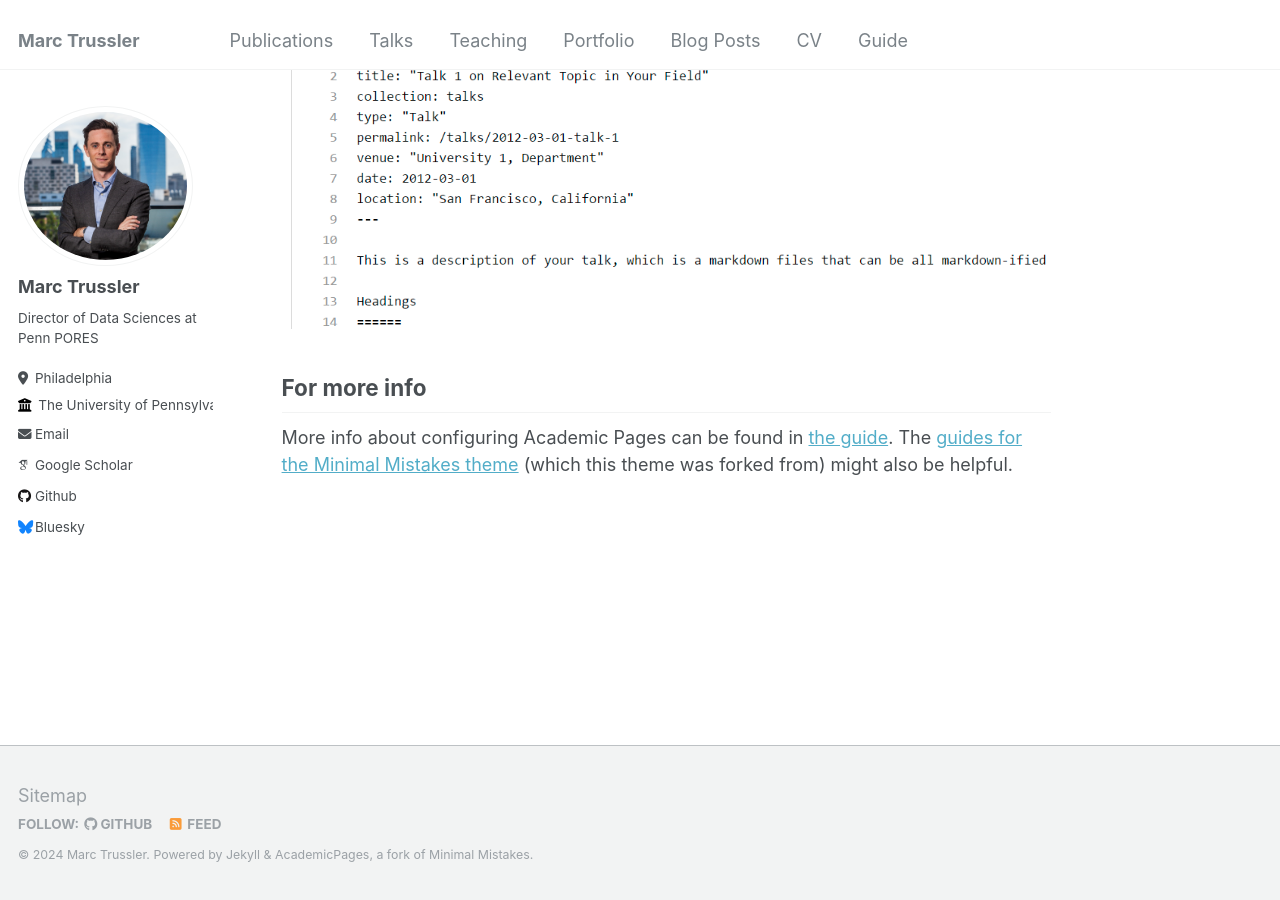
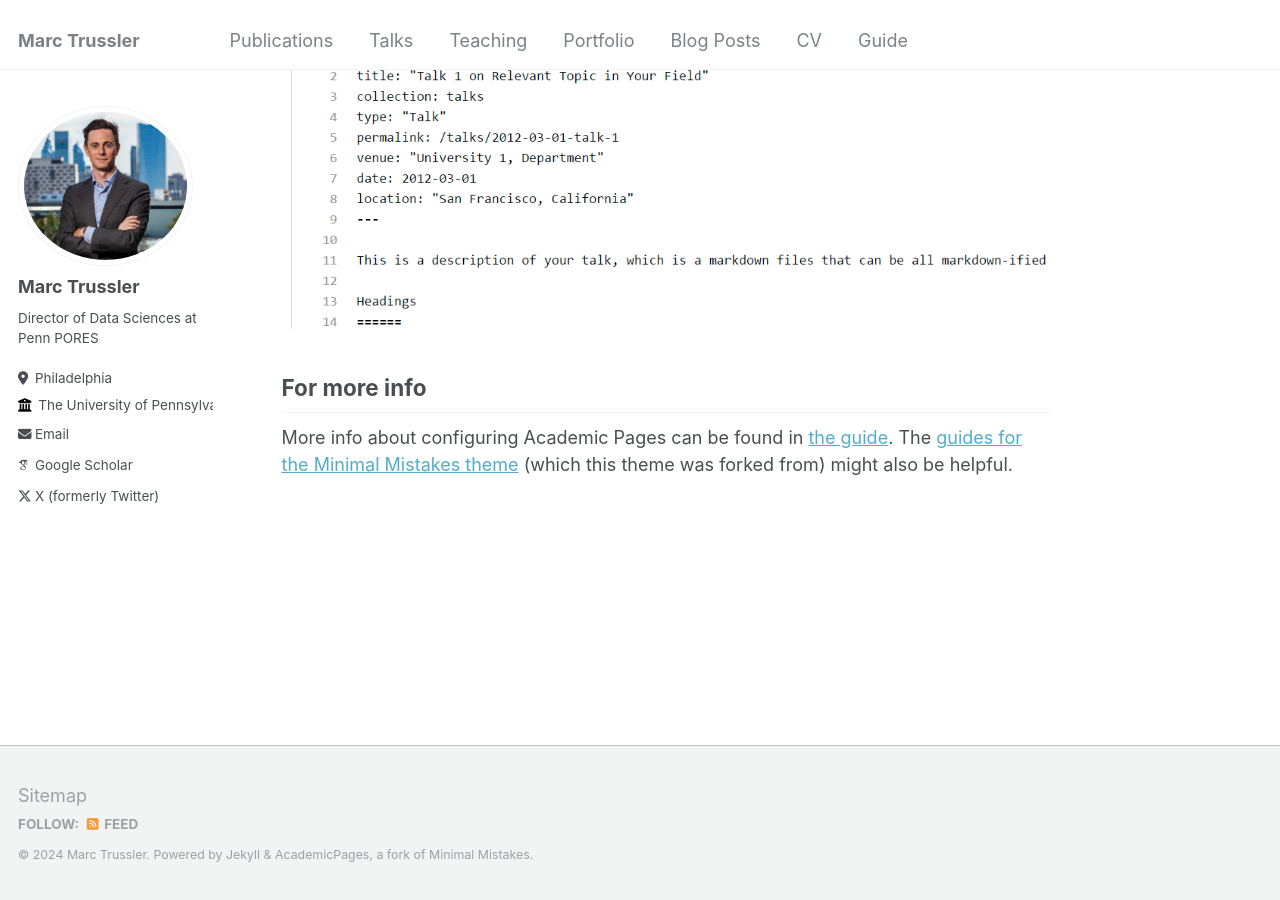
Before and after one commit to marctrussler/marctrussler.github.io, a Jekyll site: the page built from _pages/about.md, in a window 1280 px wide and 900 px high, scrolled down 2660 px. Built offline with Jekyll 4.4.1, drawn with Linux system fonts in a browser that asks for light colours; some web fonts are replaced.

Commit message:
Update _config.yml

```diff
--- a/_config.yml
+++ b/_config.yml
@@ -11,7 +11,7 @@ locale                   : "en-US"
 title                    : "Marc Trussler"
 title_separator          : "-"
 name                     : &name "Marc Trussler"
-description              : &description "personal description"
+description              : &description "Election Data Scientist"
 url                      : https://marctrussler.github.io/ # the base hostname & protocol for your site e.g. "https://mmistakes.github.io"
 baseurl                  : "" # the subpath of your site, e.g. "/blog"
 repository               : "marctrussler/marctrussler.github.io"
@@ -43,12 +43,12 @@ author:
   bitbucket        : # Username - Update with your username on the site
   codepen          : # Username
   dribbble         : # Username
-  github           : "academicpages"
+  github           : #"academicpages"
   kaggle           : # Username
   stackoverflow    : # User number or user number and name (i.e., use "1" or "1/jeff-atwood")
 
   # Social media
-  bluesky          : "bsky.app" # Replace this with you Bluesky username
+  bluesky          : #"bsky.app" # Replace this with you Bluesky username
   facebook         : # Username
   flickr           : # Username
   foursquare       : # Username
@@ -65,7 +65,7 @@ author:
   steam            : # Username
   telegram         : # URL
   tumblr           : # Username
-  twitter          : # Username for X / Twitter
+  twitter          : "marctrussler"
   vine             : # Username
   weibo            : # Username
   wikipedia        : # Username
@@ -90,7 +90,7 @@ comments:
   facebook:
     appid                :
     num_posts            : # 5 (default)
-    colorscheme          : # "light" (default), "dark"
+    colorscheme          : "dark" # "light" (default), "dark"
 staticman:
   allowedFields          : ['name', 'email', 'url', 'message']
   branch                 : "gh-pages" # "master", "gh-pages"
```
